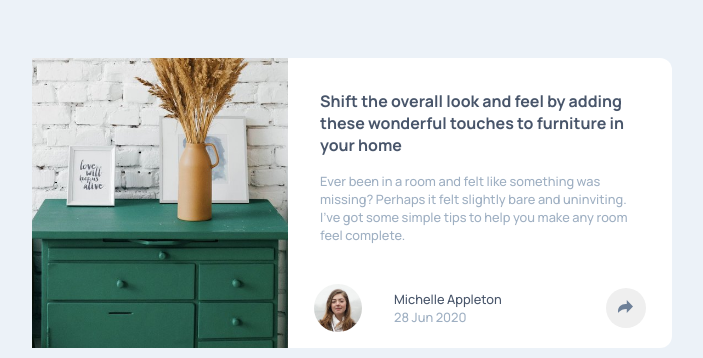
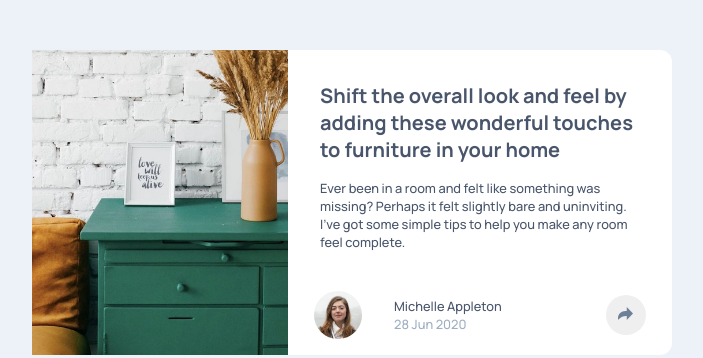
Before and after one commit to secretcrew2/article-preview, a plain HTML site: page index.html in a window 1280 px wide. Shown: the part 178-536 px from the top of the page, without its empty margins (288-991 px from the left). Drawn offline with Linux system fonts and the light colour scheme.

Commit message:
Fixes some issue

```diff
--- a/style.css
+++ b/style.css
@@ -15,7 +15,7 @@ body{
     gap: 1rem;
 }
 .container{
-    max-width: 350px;
+    max-width: 25rem;
     margin: 0 auto;
     overflow: hidden;
     background-color: white;
@@ -27,6 +27,7 @@ body{
     width: 100%;
     height: 100%;
     object-fit: cover;
+    object-position: left;
 }
 .bottom-section{
     display: flex;
@@ -98,15 +99,16 @@ body{
     margin-bottom: 1.5rem;
 }
 .header-title{
-    font-size: 1rem;
+    font-size: 1.25rem;
 }
-.date, .description, .card-share p{
+
+.date, .card-share p{
     color: hsl(212, 23%, 69%);
 }
 .description, .name, .date, .card-share p{
     font-size: 0.8rem;
 }
-.header-title, .name{
+.header-title, .name, .description{
     color: hsl(217, 19%, 35%);
 }
 .top-section{
@@ -128,7 +130,7 @@ body{
     .container{
         display: flex;
         flex-direction: row;
-        max-width: 44rem;
+        max-width: 43rem;
         overflow:visible;
     }
     .image{
```
